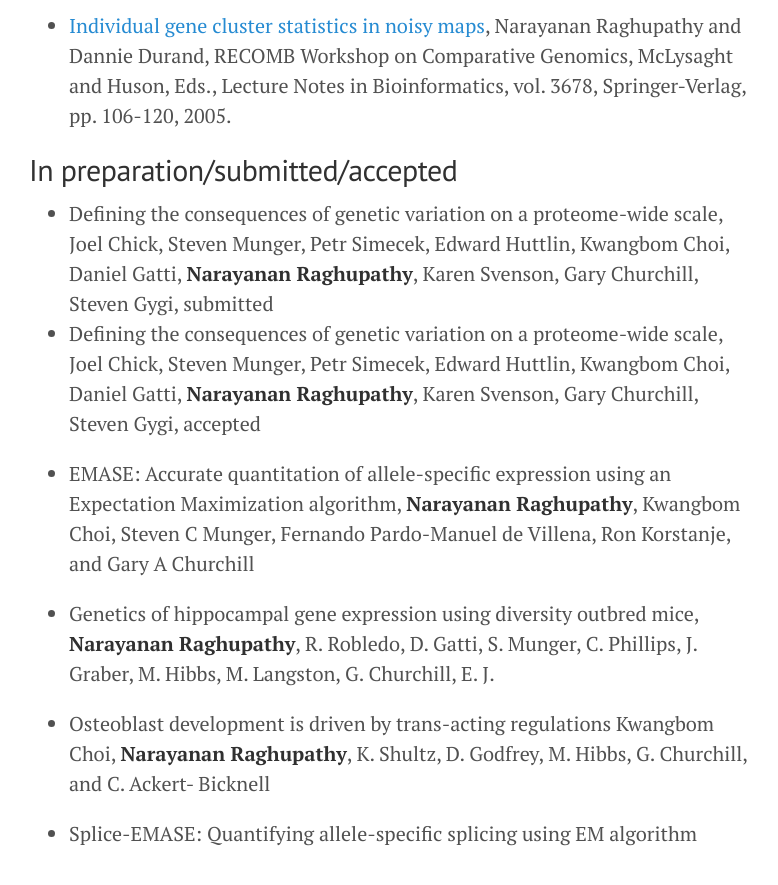
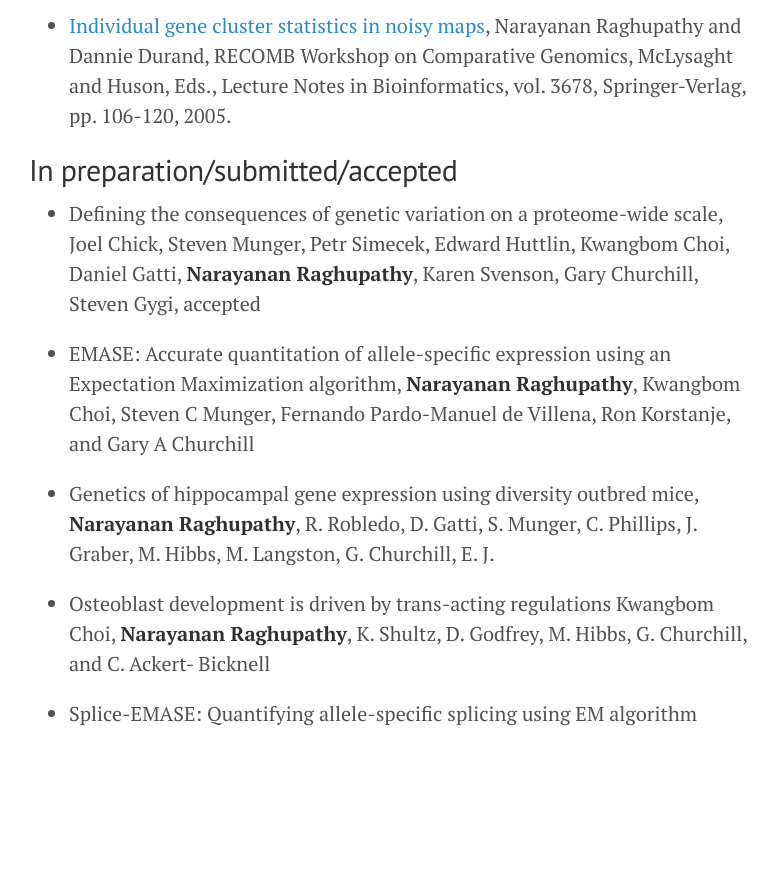
Before and after one commit to narayananr/narayananr.github.io, a Jekyll site: the page built from papers.md, in a window 1280 px wide and 900 px high, scrolled down 1091 px. Shown: the top 885 px of the window, without its empty margins (251-1029 px from the left). Built offline with Jekyll 4.4.1, drawn with Linux system fonts in a browser that asks for light colours; Markdown is read by kramdown in place of the engine named in the settings; after the commit the page ends 1900 px from its top, so only the background shows below that.

Commit message:
fixed typos

```diff
--- a/papers.md
+++ b/papers.md
@@ -18,7 +18,6 @@ title: <font color="DodgerBlue">Papers</font>
 ## In preparation/submitted/accepted
 
 
-* Defining the consequences of genetic variation on a proteome-wide scale, Joel Chick, Steven Munger, Petr Simecek, Edward Huttlin, Kwangbom Choi, Daniel Gatti, **Narayanan Raghupathy**, Karen Svenson, Gary Churchill, Steven Gygi, submitted
 * Defining the consequences of genetic variation on a proteome-wide scale, Joel Chick, Steven Munger, Petr Simecek, Edward Huttlin, Kwangbom Choi, Daniel Gatti, **Narayanan Raghupathy**, Karen Svenson, Gary Churchill, Steven Gygi, accepted
 
 * EMASE: Accurate quantitation of allele-specific expression using an Expectation Maximization algorithm, **Narayanan Raghupathy**, Kwangbom Choi, Steven C Munger, Fernando Pardo-Manuel de Villena, Ron Korstanje, and Gary A Churchill
```
